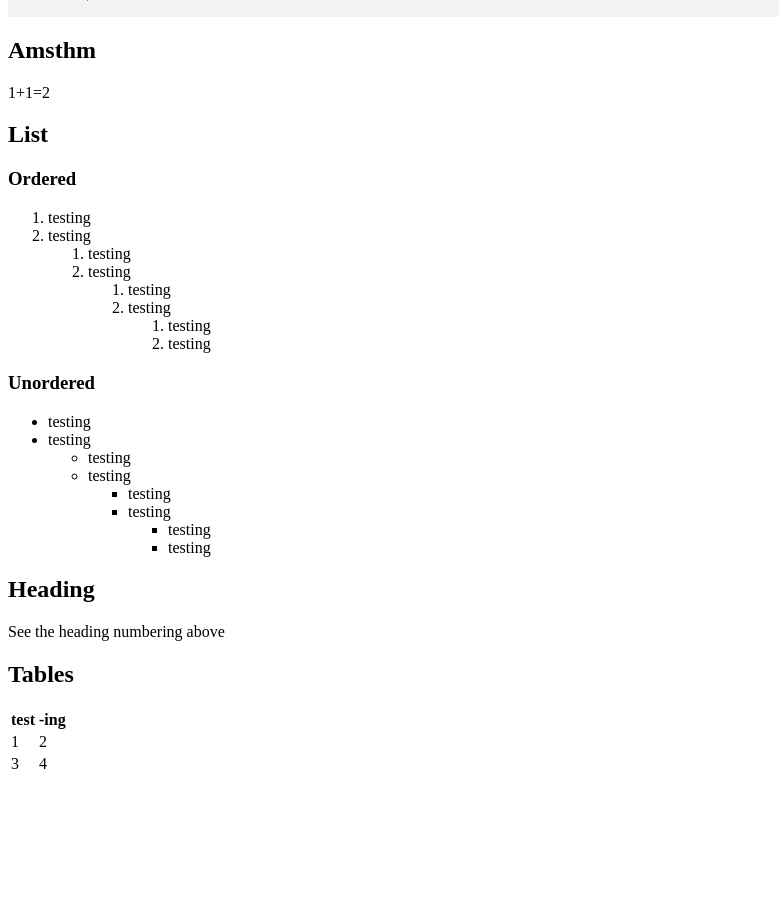
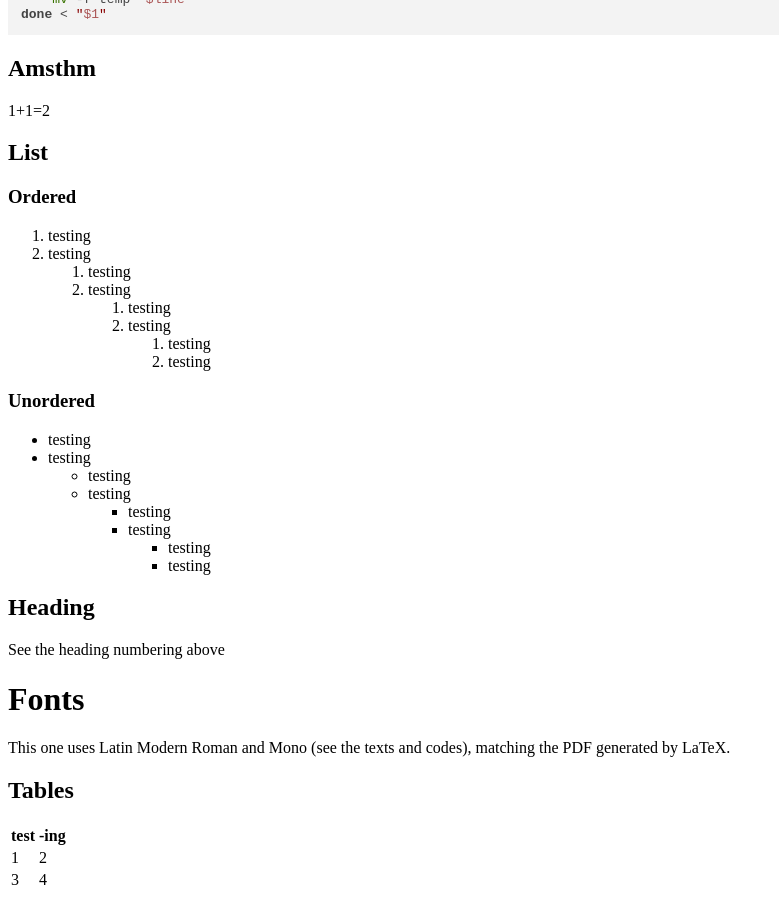
Before and after one commit to ickc/markdown-latex-css, a Jekyll site: the page index.html, which Jekyll copies as it is, in a window 1280 px wide and 900 px high, scrolled down 662 px. Shown: the whole window, without its empty margins (0-779 px from the left). Built offline with Jekyll 4.4.1, drawn with Linux system fonts in a browser that asks for light colours; nearby versions of some CDN libraries; formulas are drawn with MathJax 3; before the commit the page ends 1446 px from its top, so only the background shows below that.

Commit message:
Update index.*

```diff
--- a/index.html
+++ b/index.html
@@ -7,10 +7,10 @@
 	<link type="text/css" rel="stylesheet" href="https://ickc.github.io/multimarkdown-latex-css/fonts-lmodern/fonts-lmodern.css"/>
 	<meta name="latexheaderlevel" content="2"/>
 	<meta name="thmd" content="chapter"/>
-	<title>Temp Title</title>
-	<meta name="subtitle" content="Temp Subtitle"/>
-	<meta name="keywords" content="Temp Keyword"/>
-	<meta name="revision" content="0.1"/>
+	<title>MultiMarkdown LaTeX CSS</title>
+	<meta name="subtitle" content="Using CSS to make the MultiMarkdown to HTML output mimics the MultiMarkdown to LaTeX output"/>
+	<meta name="keywords" content="mmd, latex, css"/>
+	<meta name="revision" content="0.2"/>
 	<meta name="language" content="English"/>
 	<meta name="author" content="Kolen Cheung"/>
 	<meta name="email" content="khcheung@berkeley.edu"/>
@@ -41,6 +41,10 @@
 <li><a href="#unordered">Unordered</a></li>
 </ul></li>
 <li><a href="#heading">Heading</a></li>
+</ul></li>
+<li><a href="#fonts">Fonts</a>
+
+<ul>
 <li><a href="#tables">Tables</a></li>
 </ul></li>
 </ul>
@@ -132,6 +136,10 @@
 
 <p>See the heading numbering above</p>
 
+<h1 id="fonts">Fonts</h1>
+
+<p>This one uses Latin Modern Roman and Mono (see the texts and codes), matching the PDF generated by LaTeX.</p>
+
 <h2 id="tables">Tables</h2>
 
 <table>
```
Also changed, not shown: 2 other files.
